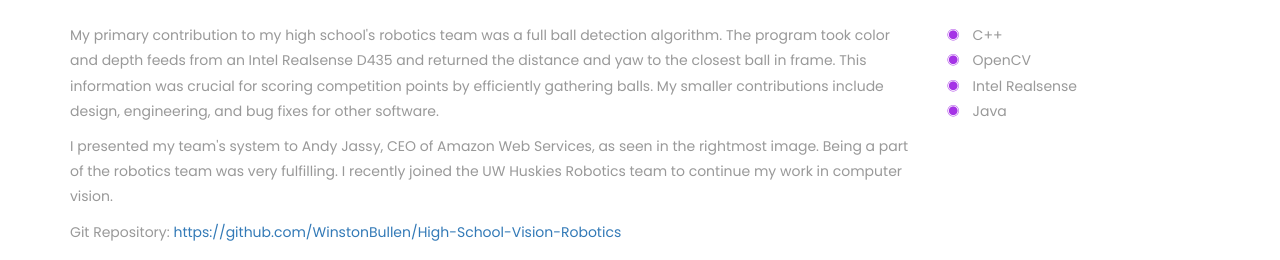
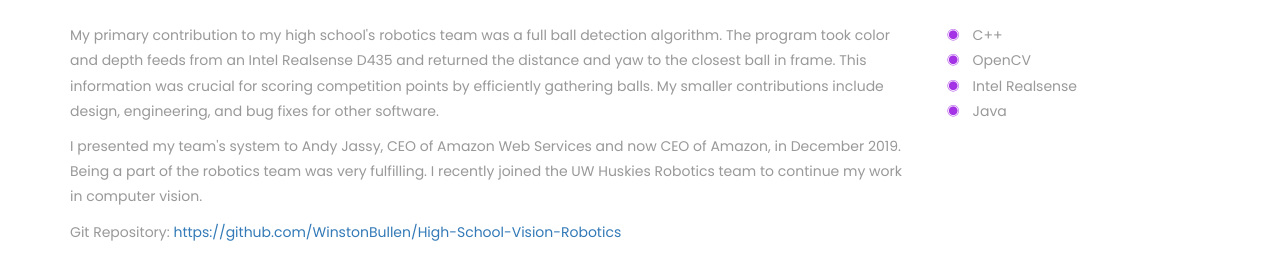
Before and after one commit to WinstonBullen/WinstonBullen.github.io, a plain HTML site: page index.html in a window 1280 px wide. Shown: the part 1360-1620 px from the top of the page. Drawn offline with Linux system fonts and the light colour scheme; files whose address does not match are found by name.

Commit message:
Revised Paragraphs

```diff
--- a/index.html
+++ b/index.html
@@ -104,7 +104,7 @@
         <div class="col-md-9">
             <p>My primary contribution to my high school's robotics team was a full ball detection algorithm. The program took color and depth feeds from an Intel Realsense D435 and returned the distance and yaw to the closest ball in frame. This information was crucial for scoring competition points by efficiently gathering balls. My smaller contributions include design, engineering, and bug fixes for other software.</p>
 
-            <p>I presented my team's system to Andy Jassy, CEO of Amazon Web Services, as seen in the rightmost image. Being a part of the robotics team was very fulfilling. I recently joined the UW Huskies Robotics team to continue my work in computer vision.</p>
+            <p>I presented my team's system to Andy Jassy, CEO of Amazon Web Services and now CEO of Amazon, in December 2019. Being a part of the robotics team was very fulfilling. I recently joined the UW Huskies Robotics team to continue my work in computer vision.</p>
 
             <p>Git Repository: <a href="https://github.com/WinstonBullen/High-School-Vision-Robotics">https://github.com/WinstonBullen/High-School-Vision-Robotics</a></p>
         </div>
```
